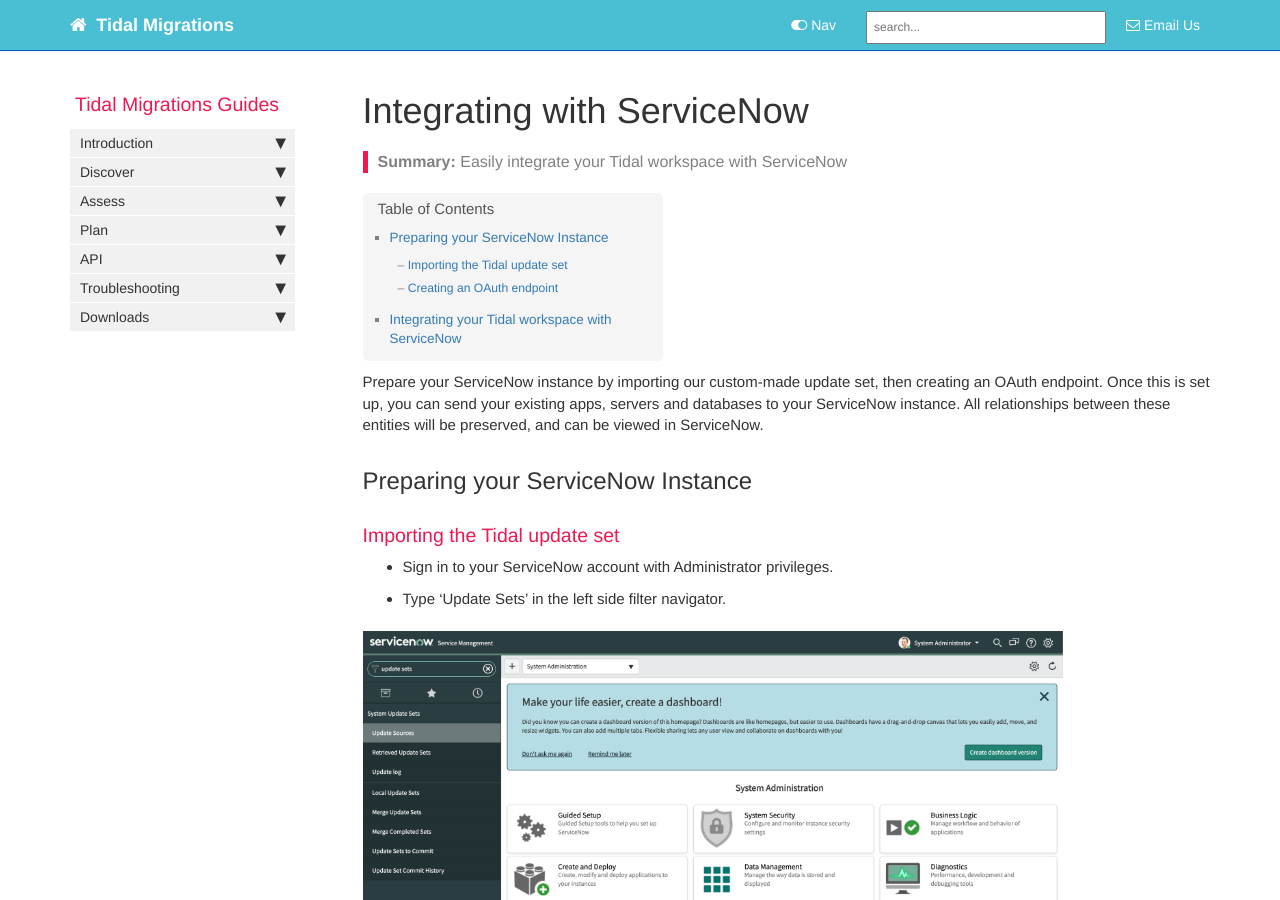
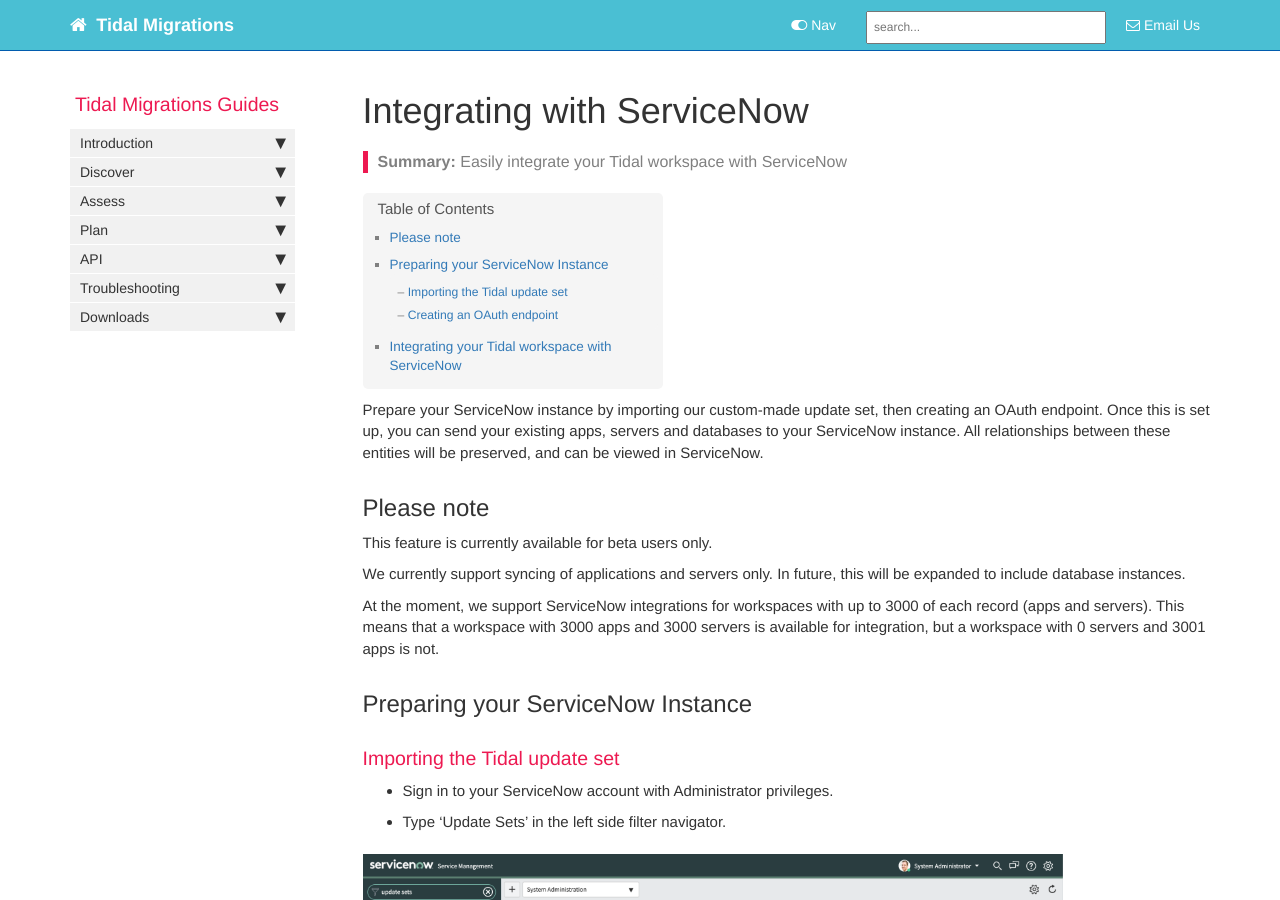
Before and after one commit to tidalmigrations/tidalmigrations.github.io, a Jekyll site: the page built from pages/user guides/integrating_with_servicenow.md, in a window 1280 px wide and 900 px high. Built offline with Jekyll 4.4.1, drawn with Linux system fonts in a browser that asks for light colours; nearby versions of some CDN libraries; comment, search, counter and statistics services are not loaded.

Commit message:
Added please note section outlining beta constraints

```diff
--- a/pages/user guides/integrating_with_servicenow.md
+++ b/pages/user guides/integrating_with_servicenow.md
@@ -14,6 +14,14 @@ You can find the Tidal Migrations ServiceNow update set here:
 
 `` https://github.com/tidalmigrations/service-now/blob/master/Tidal%20SN%20CMDB%20Integration%20v2.xml ``
 -->
+
+## Please note
+This feature is currently available for beta users only.
+
+We currently support syncing of applications and servers only. In future, this will be expanded to include database instances.
+
+At the moment, we support ServiceNow integrations for workspaces with up to 3000 of each record (apps and servers).
+This means that a workspace with 3000 apps and 3000 servers is available for integration, but a workspace with 0 servers and 3001 apps is not.
 
 ## Preparing your ServiceNow Instance
 
```
